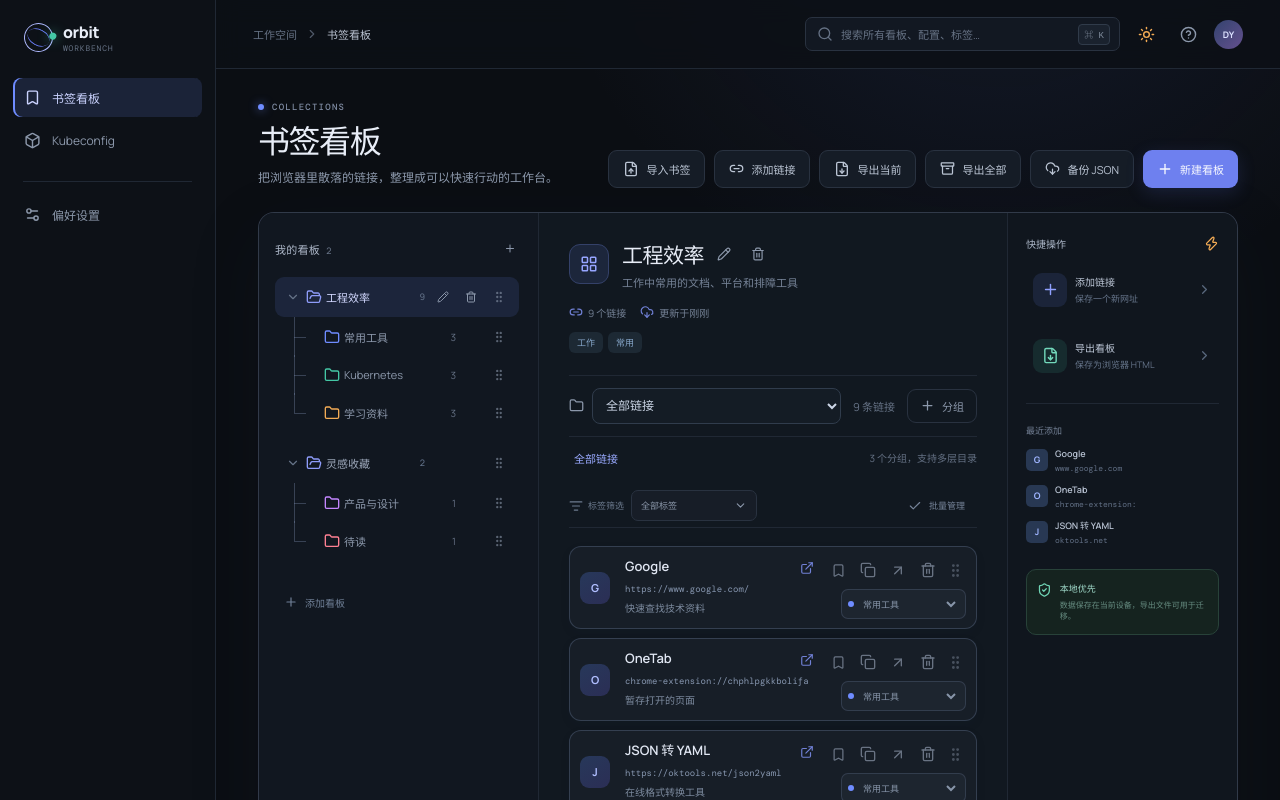
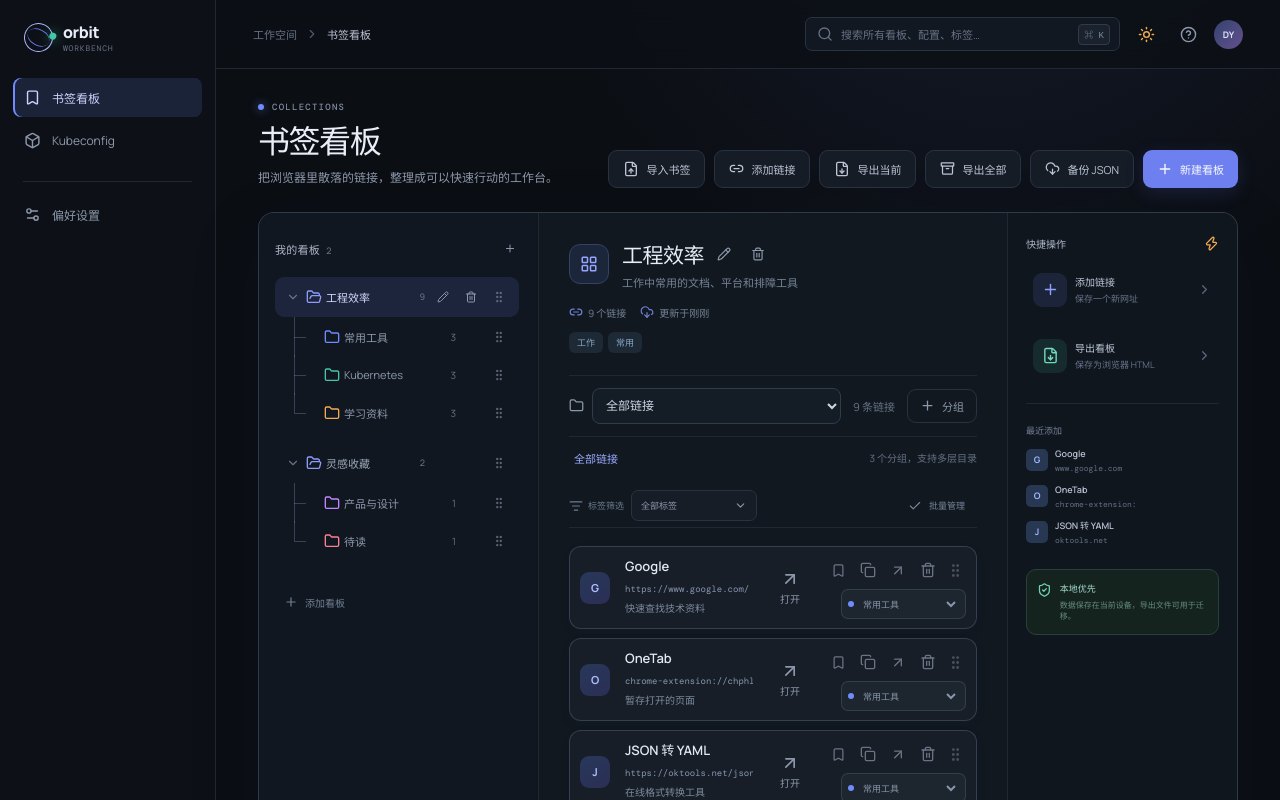
Before and after one commit to oceanweave/orbit-workbench, a React (Vite) app: page / in a window 1280 px wide. Shown: the top 800 px of the page. Built offline with nearby package versions, Linux system fonts and the light colour scheme.

Commit message:
fix: enlarge bookmark link opening target

```diff
--- a/src/App.tsx
+++ b/src/App.tsx
@@ -16,7 +16,6 @@
   Command,
   Copy,
   Database,
-  ExternalLink,
   FileDown,
   FileUp,
   Folder,
@@ -923,7 +922,7 @@
   const openLink = () => window.open(link.url, '_blank')
   return <article className={`link-row ${isDragging ? 'is-dragging' : ''}`} draggable onClick={(event) => { if (!(event.target as HTMLElement).closest('input, button, select, textarea')) openLink() }} onDragStart={onDragStart} onDragEnd={onDragEnd}>
     <div className="favicon large">{link.title.slice(0, 1)}</div>
-    <div className="row-content"><div className="link-title-edit"><input className="link-inline-title" value={draft.title} onChange={(event) => setDraft((current) => ({ ...current, title: event.target.value }))} onBlur={() => commit('title')} onKeyDown={(event) => { if (isCommittedEnter(event)) event.currentTarget.blur() }} aria-label="链接名称" /><ExternalLink size={14} /></div><input className="link-inline-url" value={draft.url} onChange={(event) => setDraft((current) => ({ ...current, url: event.target.value }))} onBlur={() => commit('url')} onKeyDown={(event) => { if (isCommittedEnter(event)) event.currentTarget.blur() }} aria-label="链接地址" /><input className="link-inline-description" value={draft.description} onChange={(event) => setDraft((current) => ({ ...current, description: event.target.value }))} onBlur={() => commit('description')} placeholder="添加备注…" aria-label="链接备注" /><div className="link-host">{hostname}</div></div>
+    <div className="row-content"><div className="link-text-fields"><div className="link-title-edit"><input className="link-inline-title" value={draft.title} onChange={(event) => setDraft((current) => ({ ...current, title: event.target.value }))} onBlur={() => commit('title')} onKeyDown={(event) => { if (isCommittedEnter(event)) event.currentTarget.blur() }} aria-label="链接名称" /></div><input className="link-inline-url" value={draft.url} onChange={(event) => setDraft((current) => ({ ...current, url: event.target.value }))} onBlur={() => commit('url')} onKeyDown={(event) => { if (isCommittedEnter(event)) event.currentTarget.blur() }} aria-label="链接地址" /><input className="link-inline-description" value={draft.description} onChange={(event) => setDraft((current) => ({ ...current, description: event.target.value }))} onBlur={() => commit('description')} placeholder="添加备注…" aria-label="链接备注" /><div className="link-host">{hostname}</div></div><button className="link-open-area" onClick={openLink} aria-label={`打开 ${link.title}`} title="打开链接；左侧文字可直接编辑"><ArrowUpRight size={20} /><span>打开</span></button></div>
     <span className="group-label row-group" title={groupPath}><span className="group-dot" style={{ background: group?.color }} /><select aria-label={`移动 ${link.title} 到分组`} value={link.groupId} onChange={(event) => onUpdate({ groupId: event.target.value })}>{!groupOptions.some((item) => item.group.id === link.groupId) && <option value={link.groupId}>未分组</option>}{groupOptions.map(({ group: option, path }) => <option value={option.id} key={option.id}>{path}</option>)}</select></span>
     <button className="mini-tags row-tags tag-trigger" onClick={(event) => { event.stopPropagation(); onEditTags() }} aria-label={`编辑 ${link.title} 标签`} title="点击管理标签">{link.tags.length ? <>{visibleTags.map((tag) => <span key={tag}>{tag}</span>)}{hiddenTagCount > 0 && <span className="tag-overflow">+{hiddenTagCount}</span>}</> : <span className="tag-empty">+ 标签</span>}</button>
     <div className="row-actions"><button className="icon-button tiny" onClick={(event) => { event.stopPropagation(); onEditTags() }} aria-label={`编辑 ${link.title} 标签`} title="管理标签"><Bookmark size={15} /></button><button className="icon-button tiny" onClick={() => onCopy(link.url, '链接已复制')} aria-label="复制链接"><Copy size={16} /></button><button className="icon-button tiny" onClick={openLink} aria-label="打开链接"><ArrowUpRight size={17} /></button><button className="icon-button tiny danger-hover" onClick={onDelete} aria-label="删除链接"><Trash2 size={16} /></button><button className="sort-drag-handle" draggable data-drag-handle aria-label={`拖动链接 ${link.title}`} title="拖动调整顺序或分组"><GripVertical size={17} /></button></div>
--- /dev/null
+++ b/src/components/link-row.css
@@ -0,0 +1,35 @@
+/* Keep opening a link separate from editing it, with a full-height target in
+   the middle of the row instead of a small icon beside the title. */
+.link-list .row-content {
+  display: grid;
+  grid-template-columns: minmax(0, 1fr) minmax(48px, 22%);
+  align-items: stretch;
+  gap: 8px;
+  min-height: 60px;
+}
+.link-text-fields { display: flex; flex-direction: column; justify-content: center; min-width: 0; }
+.link-list .link-open-area {
+  display: flex;
+  flex-direction: column;
+  align-items: center;
+  justify-content: center;
+  gap: 3px;
+  width: 100%;
+  min-width: 48px;
+  min-height: 60px;
+  padding: 6px;
+  border: 1px solid transparent;
+  border-radius: 8px;
+  background: transparent;
+  color: var(--muted);
+  cursor: pointer;
+  transition: color .15s, background .15s, border-color .15s;
+}
+.link-open-area span { font-size: 10px; line-height: 14px; }
+.link-list .link-open-area:hover, .link-list .link-open-area:focus-visible {
+  border-color: rgba(111,140,255,.28);
+  background: rgba(111,140,255,.09);
+  color: var(--blue-soft);
+}
+.app-shell[data-density='compact'] .link-list .row-content,
+.app-shell[data-density='compact'] .link-list .link-open-area { min-height: 48px; }
--- a/src/main.tsx
+++ b/src/main.tsx
@@ -3,6 +3,7 @@
 import App from './App'
 import './styles.css'
 import './components/form-layout.css'
+import './components/link-row.css'
 
 createRoot(document.getElementById('root')!).render(
   <React.StrictMode>
```
Also changed, not shown: 2 other files (tests, documents, lock files or other folders).
